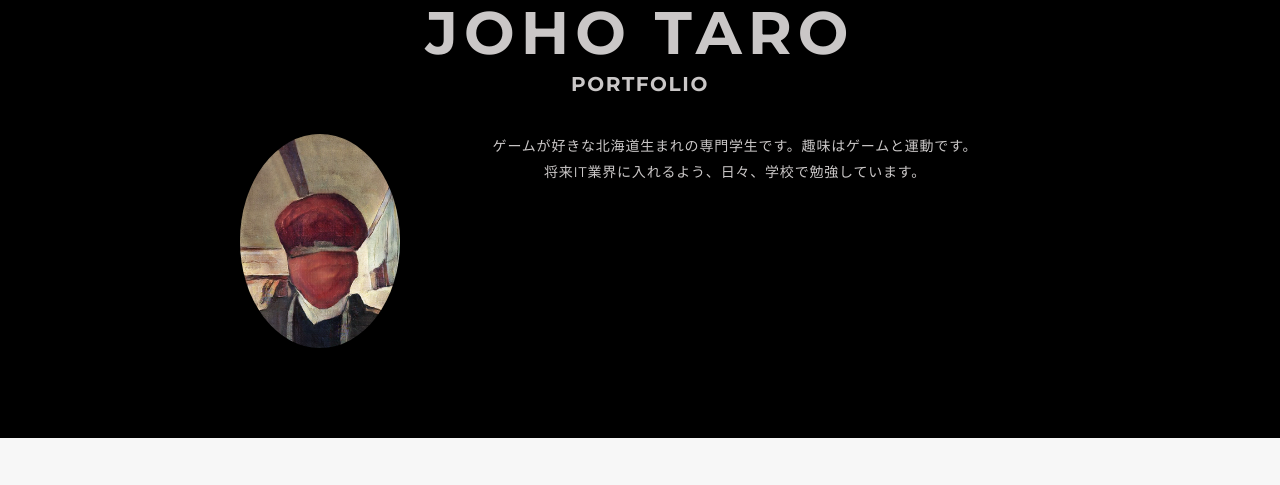
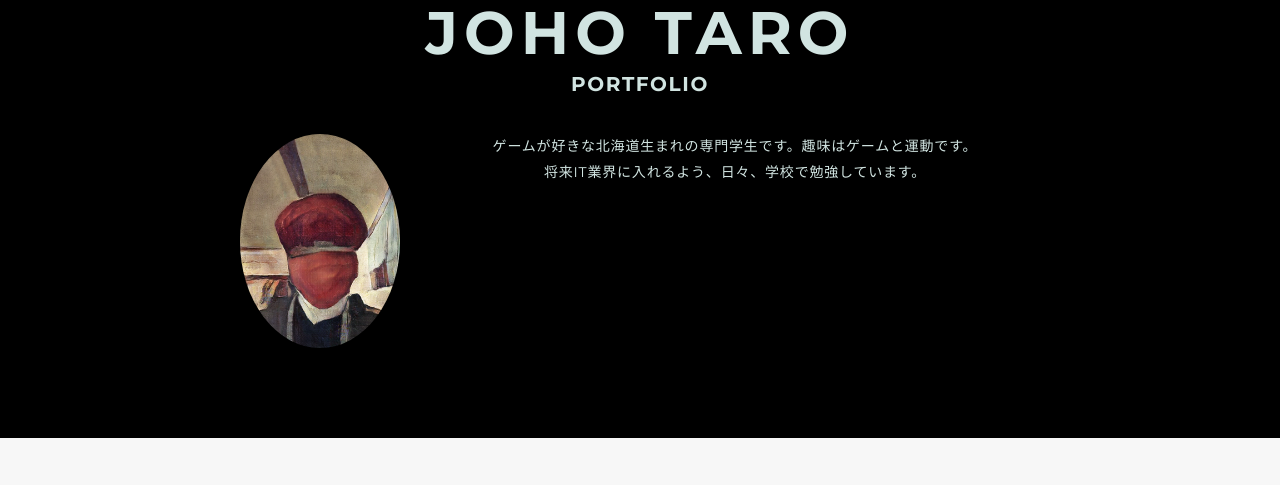
Before and after one commit to 20213086-meguroshoki/S1A134, a plain HTML site: page index.html in a window 1280 px wide. Shown: the part 315-800 px from the top of the page. Drawn offline with nearby package versions, Linux system fonts and the light colour scheme.

Commit message:
Add files via upload
index.portfolioの修正

```diff
--- a/portfolio/css/style.css
+++ b/portfolio/css/style.css
@@ -3,7 +3,7 @@ body {
   font-size: 14px;
   line-height: 1.8;
   letter-spacing: .8px;
-  color: rgb(202, 199, 199);
+  color: rgb(209, 228, 225);
 }
 
 a {
```
